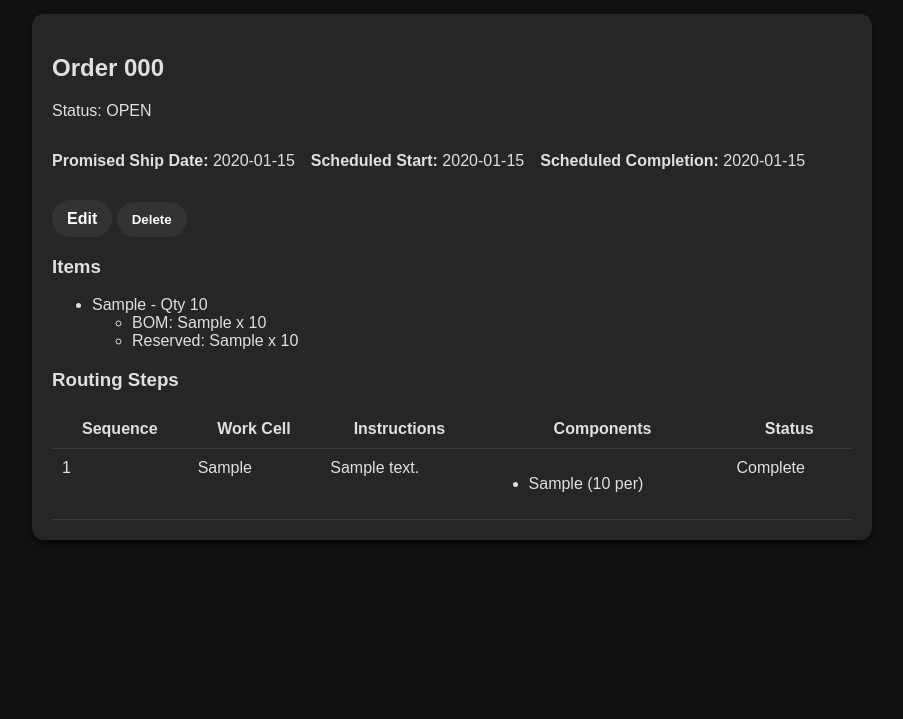
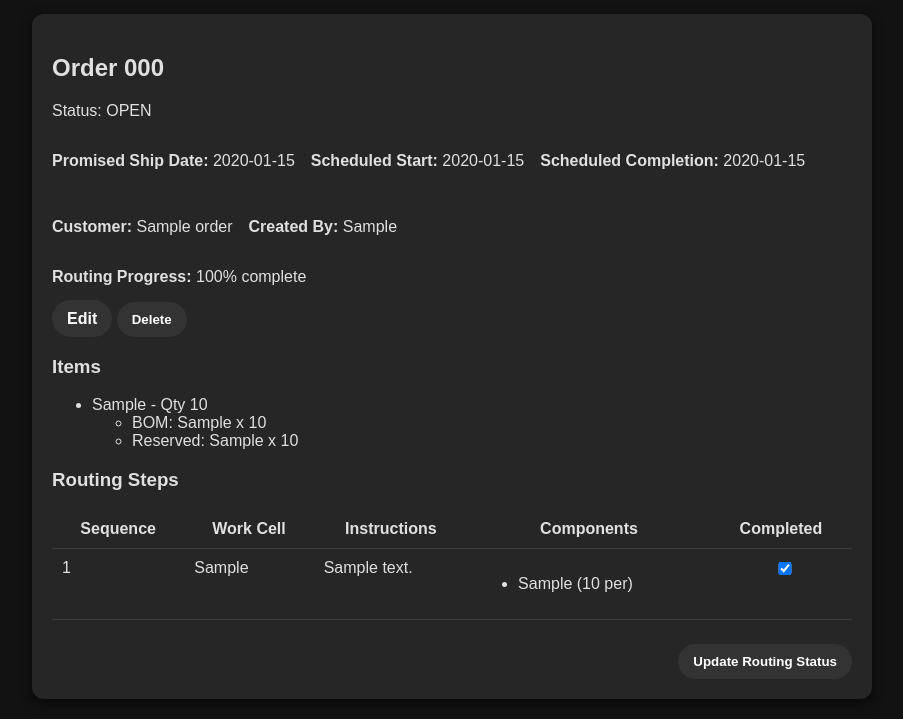
Before and after one commit to baldus/Hyperion-Operations-Hub, a Flask app: page /orders/1 in a window 1280 px wide. Shown: the part 140-859 px from the top of the page, without its empty margins (188-1091 px from the left). Before the commit the page ends 680 px from the top, so only its background shows below. Run offline with Flask 3, Linux system fonts and the light colour scheme; tables that the repository leaves empty hold one stand-in row (values such as "Sample post").

Commit message:
Enable routing status updates and capture order contacts

```diff
--- a/invapp2/invapp/models.py
+++ b/invapp2/invapp/models.py
@@ -88,6 +88,8 @@ class Order(db.Model):
     id = db.Column(db.Integer, primary_key=True)
     order_number = db.Column(db.String, unique=True, nullable=False)
     status = db.Column(db.String, nullable=False, default=OrderStatus.OPEN)
+    customer_name = db.Column(db.String, nullable=True)
+    created_by = db.Column(db.String, nullable=True)
     promised_date = db.Column(db.Date, nullable=True)
     scheduled_start_date = db.Column(db.Date, nullable=True)
     scheduled_completion_date = db.Column(db.Date, nullable=True)
--- a/invapp2/invapp/routes/orders.py
+++ b/invapp2/invapp/routes/orders.py
@@ -86,6 +86,8 @@ def new_order():
         "order_number": "",
         "finished_good_sku": "",
         "quantity": "",
+        "customer_name": "",
+        "created_by": "",
         "promised_date": "",
         "scheduled_start_date": "",
         "scheduled_completion_date": "",
@@ -98,6 +100,8 @@ def new_order():
         order_number = (request.form.get("order_number") or "").strip()
         finished_good_sku = (request.form.get("finished_good_sku") or "").strip()
         quantity_raw = (request.form.get("quantity") or "").strip()
+        customer_name = (request.form.get("customer_name") or "").strip()
+        created_by = (request.form.get("created_by") or "").strip()
         promised_date_raw = (request.form.get("promised_date") or "").strip()
         scheduled_start_raw = (
             request.form.get("scheduled_start_date") or ""
@@ -113,6 +117,8 @@ def new_order():
                 "order_number": order_number,
                 "finished_good_sku": finished_good_sku,
                 "quantity": quantity_raw,
+                "customer_name": customer_name,
+                "created_by": created_by,
                 "promised_date": promised_date_raw,
                 "scheduled_start_date": scheduled_start_raw,
                 "scheduled_completion_date": scheduled_completion_raw,
@@ -123,6 +129,12 @@ def new_order():
             errors.append("Order number is required.")
         elif Order.query.filter_by(order_number=order_number).first():
             errors.append("Order number already exists.")
+
+        if not customer_name:
+            errors.append("Customer name is required.")
+
+        if not created_by:
+            errors.append("Order creator name is required.")
 
         finished_good = None
         if not finished_good_sku:
@@ -302,6 +314,8 @@ def new_order():
 
         order = Order(
             order_number=order_number,
+            customer_name=customer_name,
+            created_by=created_by,
             promised_date=promised_date,
             scheduled_start_date=scheduled_start_date,
             scheduled_completion_date=scheduled_completion_date,
@@ -381,6 +395,38 @@ def view_order(order_id):
     return render_template("orders/view.html", order=order)
 
 
+@bp.route("/<int:order_id>/routing", methods=["POST"])
+def update_routing(order_id):
+    order = (
+        Order.query.options(joinedload(Order.routing_steps))
+        .filter_by(id=order_id)
+        .first_or_404()
+    )
+    selected_ids = set()
+    for raw_id in request.form.getlist("completed_steps"):
+        try:
+            selected_ids.add(int(raw_id))
+        except (TypeError, ValueError):
+            continue
+
+    changes_made = False
+    current_time = datetime.utcnow()
+    for step in order.routing_steps:
+        desired_state = step.id in selected_ids
+        if step.completed != desired_state:
+            step.completed = desired_state
+            step.completed_at = current_time if desired_state else None
+            changes_made = True
+
+    if changes_made:
+        db.session.commit()
+        flash("Routing progress updated", "success")
+    else:
+        flash("No routing updates were made.", "info")
+
+    return redirect(url_for("orders.view_order", order_id=order.id))
+
+
 @bp.route("/<int:order_id>/edit", methods=["GET", "POST"])
 def edit_order(order_id):
     order = Order.query.get_or_404(order_id)
--- a/invapp2/invapp/templates/orders/view.html
+++ b/invapp2/invapp/templates/orders/view.html
@@ -6,7 +6,15 @@
     <p><strong>Promised Ship Date:</strong> {{ order.promised_date or 'TBD' }}</p>
     <p><strong>Scheduled Start:</strong> {{ order.scheduled_start_date or 'TBD' }}</p>
     <p><strong>Scheduled Completion:</strong> {{ order.scheduled_completion_date or 'TBD' }}</p>
+    <p><strong>Customer:</strong> {{ order.customer_name or '—' }}</p>
+    <p><strong>Created By:</strong> {{ order.created_by or '—' }}</p>
 </div>
+{% if order.routing_progress is not none %}
+    {% set percent = (order.routing_progress * 100) | round(0, 'floor') %}
+    <p><strong>Routing Progress:</strong> {{ percent | int }}% complete</p>
+{% else %}
+    <p><strong>Routing Progress:</strong> Not started</p>
+{% endif %}
 <a href="{{ url_for('orders.edit_order', order_id=order.id) }}" class="action-btn">Edit</a>
 <form method="post" action="{{ url_for('orders.delete_order', order_id=order.id) }}" style="display:inline;">
     <button type="submit">Delete</button>
@@ -33,6 +41,7 @@
 {% endfor %}
 </ul>
 <h3>Routing Steps</h3>
+<form method="post" action="{{ url_for('orders.update_routing', order_id=order.id) }}" class="form-stack">
     <table class="form-table">
         <thead>
             <tr>
@@ -40,7 +49,7 @@
                 <th>Work Cell</th>
                 <th>Instructions</th>
                 <th>Components</th>
-            <th>Status</th>
+                <th>Completed</th>
             </tr>
         </thead>
         <tbody>
@@ -60,9 +69,16 @@
                         —
                     {% endif %}
                 </td>
-            <td>{% if step.completed %}Complete{% else %}Open{% endif %}</td>
+                <td class="numeric">
+                    <label class="sr-only" for="step-{{ step.id }}">Mark step {{ step.sequence }} complete</label>
+                    <input id="step-{{ step.id }}" type="checkbox" name="completed_steps" value="{{ step.id }}" {% if step.completed %}checked{% endif %}>
+                </td>
             </tr>
         {% endfor %}
         </tbody>
     </table>
+    <div class="form-actions">
+        <button type="submit" class="action-btn">Update Routing Status</button>
+    </div>
+</form>
 {% endblock %}
```
Also changed, not shown: invapp2/invapp/__init__.py (+20 -0 lines), invapp2/invapp/templates/orders/new.html (+9 -1 lines), invapp2/tests/test_orders.py (+59 -0 lines). Lines whose indentation alone changed are shown as unchanged.
